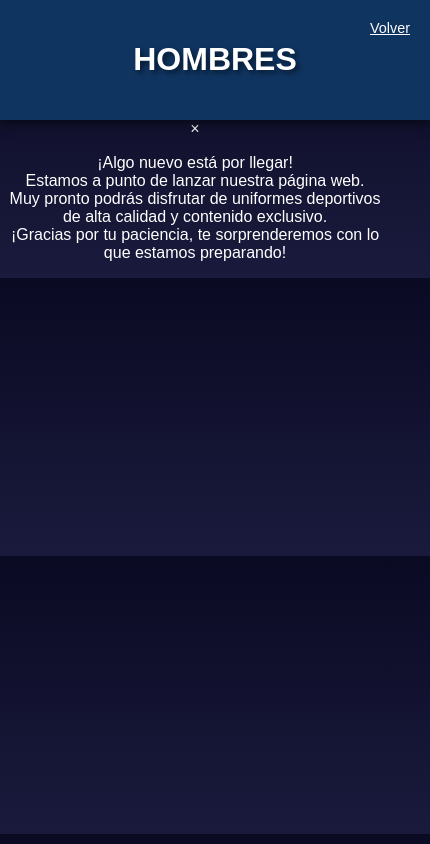
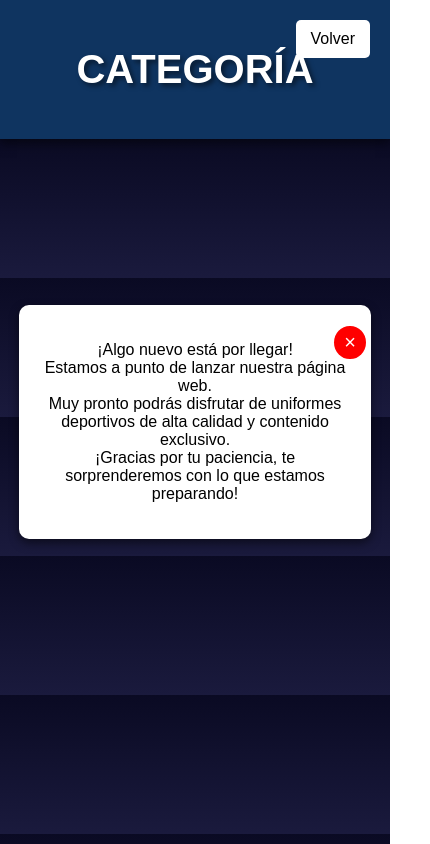
Before and after one commit to MiltonHNz/Uniformes-Lucas-Andres, a plain HTML site: page hombres.html in a window 390 px wide. Shown: the whole page, 430 px wide, since content can reach past the window. Drawn offline with Linux system fonts and the light colour scheme.

Commit message:
Add files via upload

```diff
--- a/hombres.html
+++ b/hombres.html
@@ -9,10 +9,9 @@
 </head>
 <body>
     <header>
-        <h1>Hombres</h1>
+        <h1>Categoría</h1>
         <a href="index.html" class="back-btn">Volver</a>
     </header>
-
 
     <!-- Mensaje emergente -->
     <div class="popup" id="popup">
@@ -21,3 +20,15 @@
             <p class="popup-text">¡Algo nuevo está por llegar!<br>Estamos a punto de lanzar nuestra página web. <br>Muy pronto podrás disfrutar de uniformes deportivos de alta calidad y contenido exclusivo.<br>¡Gracias por tu paciencia, te sorprenderemos con lo que estamos preparando!</p>
         </div>
     </div>
+
+    <script>
+        document.addEventListener("DOMContentLoaded", function () {
+            document.getElementById("popup").style.display = "flex";
+        });
+
+        function closePopup() {
+            document.getElementById("popup").style.display = "none";
+        }
+    </script>
+</body>
+</html>
--- a/script.js
+++ b/script.js
@@ -2,12 +2,14 @@ function navigateTo(section) {
     window.location.href = section + ".html";
 }
 
-// Función para cerrar el mensaje emergente
+function openContact() {
+    alert("Formulario de contacto próximamente disponible.");
+}
+
 function closePopup() {
     document.getElementById("popup").style.display = "none";
 }
 
-// Mostrar el mensaje emergente al cargar la página
 window.onload = function() {
     let popup = document.getElementById("popup");
     if (popup) {
--- a/styles.css
+++ b/styles.css
@@ -1,4 +1,3 @@
-/* Estilos generales */
 body {
     font-family: Arial, sans-serif;
     background: linear-gradient(to bottom, #0a0a23, #1a1a3d);
@@ -8,17 +7,14 @@ body {
     color: white;
 }
 
-/* Encabezado */
 header {
     background: #0f3460;
     padding: 20px;
     text-align: center;
     box-shadow: 0 4px 10px rgba(0, 0, 0, 0.5);
     position: relative;
-    width: 100%;
 }
 
-/* Título */
 h1 {
     font-size: 2.5rem;
     text-transform: uppercase;
@@ -26,7 +22,6 @@ h1 {
     display: inline-block;
 }
 
-/* Botón de contacto */
 .contact-btn {
     position: absolute;
     top: 20px;
@@ -44,66 +39,78 @@ h1 {
     background-color: #0056b3;
 }
 
-/* Navegación */
 .navbar {
     display: flex;
     justify-content: center;
     gap: 15px;
     margin: 30px 0;
-    flex-wrap: wrap;
 }
 
-/* Botones */
 button {
-    padding: 10px 20px;
+    padding: 15px 25px;
     border: none;
     background-color: #007bff;
     color: white;
     cursor: pointer;
     border-radius: 5px;
     transition: 0.3s;
-    font-size: 1rem;
+    font-size: 1.2rem;
 }
 
-/* Botón volver */
+button:hover {
+    background-color: #0056b3;
+}
+
+.popup {
+    position: fixed;
+    top: 50%;
+    left: 50%;
+    transform: translate(-50%, -50%);
+    background: white;
+    color: black;
+    padding: 20px;
+    box-shadow: 0px 4px 10px rgba(0, 0, 0, 0.5);
+    border-radius: 10px;
+    display: none;
+    max-width: 90%;
+    text-align: center;
+}
+
+.popup .popup-content {
+    position: relative;
+}
+
+.popup .close-btn {
+    position: absolute;
+    top: -15px;
+    right: -15px;
+    background: red;
+    color: white;
+    border: none;
+    font-size: 20px;
+    padding: 5px 10px;
+    cursor: pointer;
+    border-radius: 50%;
+}
+
 .back-btn {
     position: absolute;
-    top: 10px;
-    right: 10px;
-    padding: 10px;
-    font-size: 1rem;
-    color: white;
-    background: none;
-    border: none;
-    cursor: pointer;
+    top: 20px;
+    right: 20px;
+    text-decoration: none;
+    background: white;
+    color: black;
+    padding: 10px 15px;
+    border-radius: 5px;
 }
 
-/* Responsividad */
 @media (max-width: 768px) {
-    h1 {
-        font-size: 2rem;
-    }
-
-    .contact-btn {
-        font-size: 0.9rem;
-        padding: 8px 15px;
-        top: 15px;
-        right: 15px;
-    }
-
     .navbar {
         flex-direction: column;
         align-items: center;
     }
 
-    button {
-        width: 90%;
-        max-width: 300px;
-    }
-
-    .back-btn {
-        font-size: 0.9rem;
-        top: 10px;
-        right: 10px;
+    .popup {
+        width: 80%;
     }
 }
```
Also changed, not shown: index.html (+1 -0 lines), mujeres.html (+10 -1 lines), ninos.html (+10 -1 lines), selecciones.html (+10 -1 lines).
